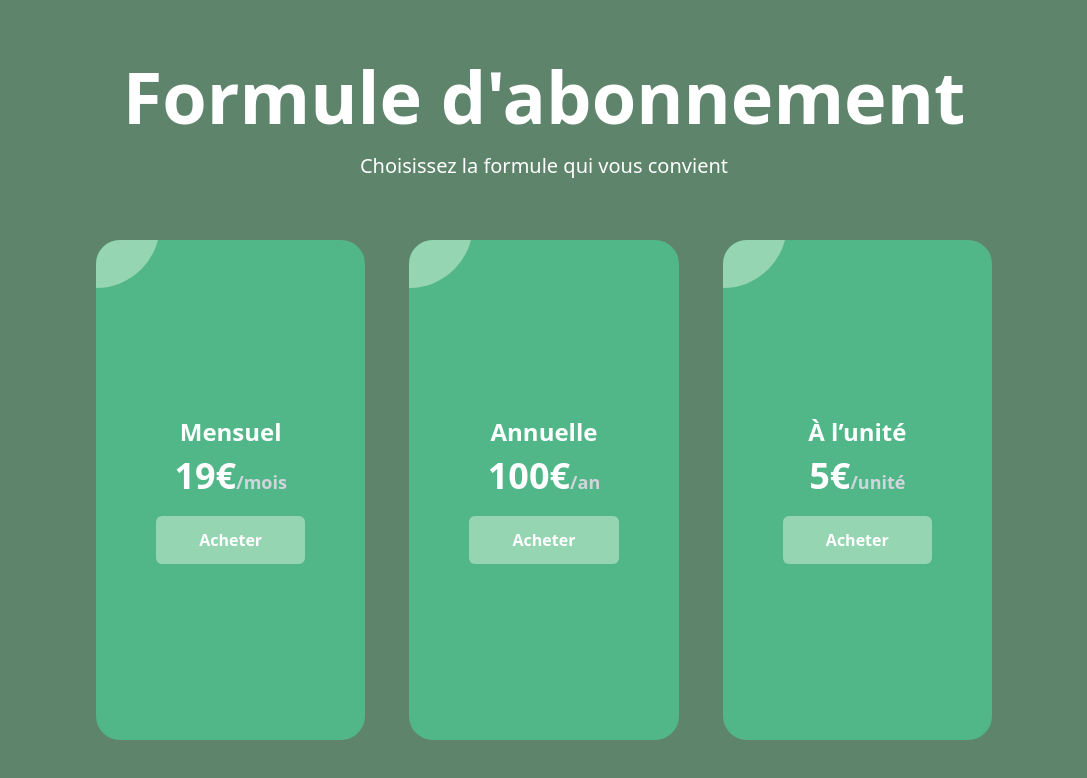
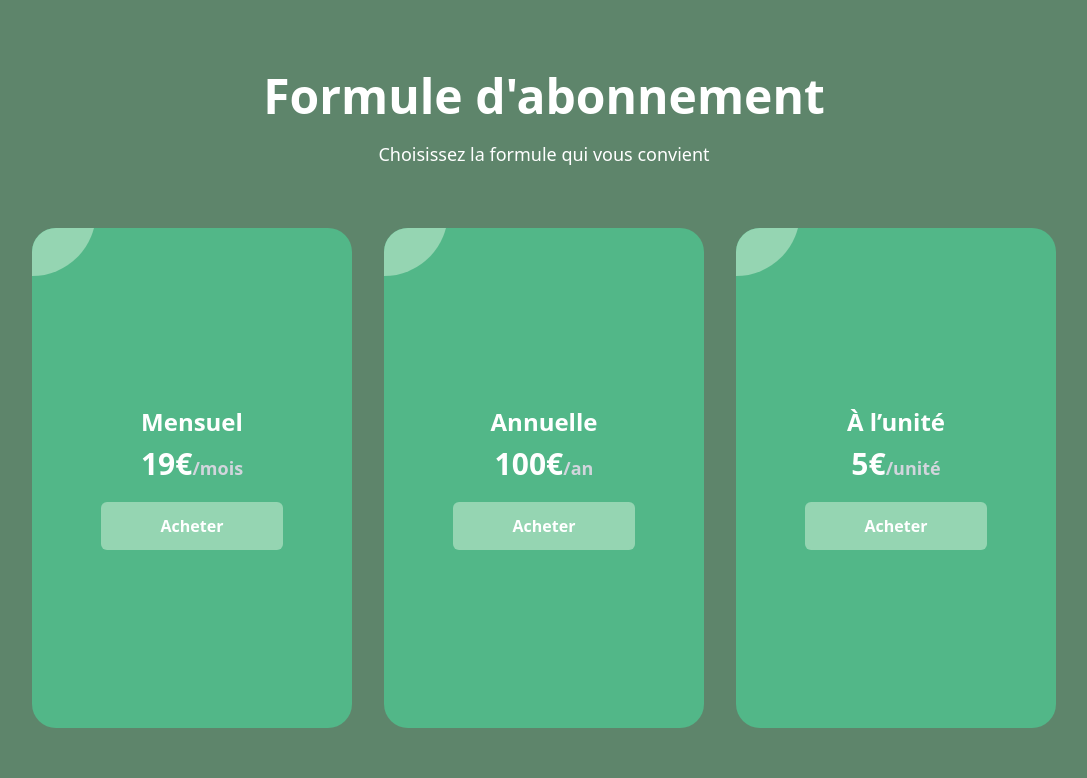
Before and after one commit to Matthieu77220/M2I_Site_Web, a React (Vite) app in the folder app-web/: page / in a window 1280 px wide. Shown: the top 778 px of the page, without its empty margins (96-1183 px from the left). Built offline with nearby package versions, Linux system fonts and the light colour scheme.

Commit message:
Rwd à jour

```diff
--- a/app-web/src/Abonnement.jsx
+++ b/app-web/src/Abonnement.jsx
@@ -37,29 +37,28 @@ function Abonnement() {
         },
     ];
 
-    // Fonction pour gérer le clic sur un abonnement
     function onClick(title) {
         console.log(`Abonnement choisi : ${title}`);
     }
 
     return (
-        <div className="min-h-screen flex flex-col justify-center items-center gap-5 bg-[#5E856B]">
+        <div className="min-h-screen flex flex-col justify-center items-center gap-5 bg-[#5E856B] px-4">
             {/* Titre principal */}
             <div className="text-center flex flex-col gap-5 mb-10">
-                <h1 className="text-white text-7xl max-md:text-2xl font-bold">
+                <h1 className="text-white text-7xl md:text-5xl max-md:text-3xl font-bold">
                     Formule d'abonnement
                 </h1>
-                <h2 className="text-white text-xl max-md:text-sm">
+                <h2 className="text-white text-xl md:text-lg max-md:text-sm">
                     Choisissez la formule qui vous convient
                 </h2>
             </div>
 
             {/* Conteneur des cartes */}
-            <div className="flex max-lg:flex-col gap-11 justify-around items-stretch w-[70%]">
+            <div className="flex flex-wrap gap-8 justify-center items-stretch w-full max-w-[1200px]">
                 {cards.map((card, index) => (
                     <div
                         key={index}
-                        className="relative w-80 h-[500px] rounded-3xl cursor-pointer bg-[#52B788] overflow-hidden group"
+                        className="relative w-full sm:w-72 md:w-80 h-[500px] rounded-3xl cursor-pointer bg-[#52B788] overflow-hidden group"
                     >
                         {/* Cercle arrière-plan animé */}
                         <div className="absolute -top-32 -left-16 w-32 h-44 rounded-full bg-[#95D5B2] transition-all duration-500 group-hover:-top-20 group-hover:-left-16 group-hover:w-[140%] group-hover:h-[140%]"></div>
@@ -76,7 +75,7 @@ function Abonnement() {
                             </ul>
                             <button
                                 onClick={() => onClick(card.title)}
-                                className="w-[65%] px-4 py-3 mt-5 bg-[#52B788] rounded-md text-white font-bold hover:bg-[#52B788] transition-all"
+                                className="w-[65%] sm:w-[60%] md:w-[65%] px-4 py-3 mt-5 bg-[#52B788] rounded-md text-white font-bold hover:bg-[#52B788] transition-all"
                             >
                                 Acheter
                             </button>
@@ -86,11 +85,11 @@ function Abonnement() {
                         <div className="absolute inset-0 flex flex-col justify-center items-center z-10 p-5 transition-opacity duration-500 group-hover:opacity-0 pointer-events-auto group-hover:pointer-events-none">
                             <h1 className="text-white text-2xl font-bold mb-2">{card.title}</h1>
                             <p className="text-gray-300 text-lg font-bold mb-5">
-                                <span className="text-white text-4xl max-lg:text-3xl">{card.price}</span>/{card.period}
+                                <span className="text-white text-4xl md:text-3xl max-lg:text-2xl">{card.price}</span>/{card.period}
                             </p>
                             <button
                                 onClick={() => onClick(card.title)}
-                                className="w-[65%] px-4 py-3 bg-[#95D5B2] rounded-md text-white font-bold hover:bg-[#3A9F7F] transition-all"
+                                className="w-[65%] sm:w-[60%] md:w-[65%] px-4 py-3 bg-[#95D5B2] rounded-md text-white font-bold hover:bg-[#3A9F7F] transition-all"
                             >
                                 Acheter
                             </button>
```
